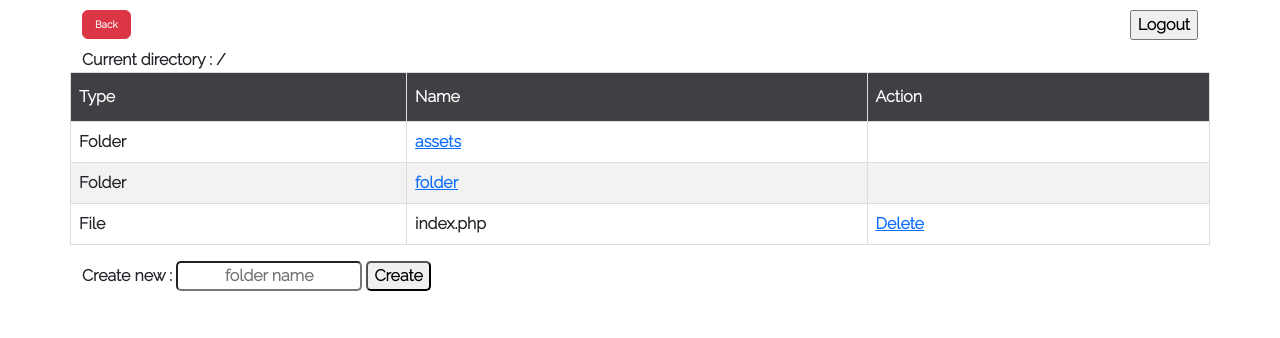
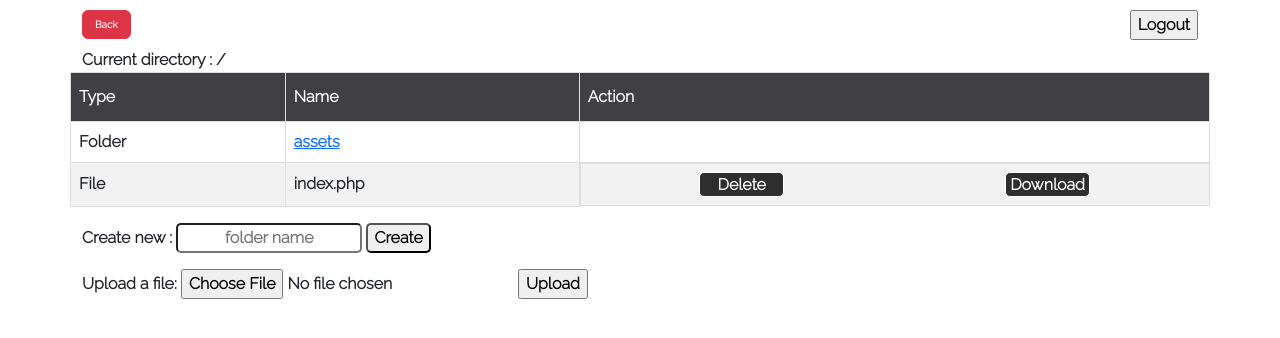
Before and after one commit to LukasC0D/php_file_browser, a PHP site: page / in a window 1280 px wide. Shown: the top 338 px of the page. Run offline with PHP 8.4, Linux system fonts and the light colour scheme; the visitor is signed in with stand-in values (Sample User, id 1).

Commit message:
Added upload/download options & allowed to delete a file

```diff
--- a/assets/css/style.css
+++ b/assets/css/style.css
@@ -48,3 +48,17 @@ table th {
 .fPx{
     margin-left: 1.3px;
 }
+.sLink{
+    text-decoration: none;
+    border: 1px solid white;
+    border-radius: 5px;
+    color: white;
+    background-color: rgb(46, 46, 46);
+    width: 85px;
+    height: 25px;
+    text-align: center;
+}
+.sLink:hover{
+    color: red;
+    background-color: rgb(138, 131, 131);
+}
--- a/index.php
+++ b/index.php
@@ -47,6 +47,21 @@
                     unlink($path . "/" . $_GET['file']);
                     ob_start();
                     header('Location:' . '?path=' . ltrim($path, './'));
+                } elseif ($_GET['action'] == 'download') {
+                    $downloadFile = str_replace("&nbsp;", " ", htmlentities($file, 0, 'utf-8'));
+                    ob_clean();
+                    ob_flush();
+                    header('Content-Description: File Transfer');
+                    header('Content-Type: application/pdf');
+                    header('Content-Disposition: attachment; filename=' . basename($downloadFile));
+                    header('Content-Transfer-Encoding: binary');
+                    header('Expires: 0');
+                    header('Cache-Control: must-revalidate, post-check=0, pre-check=0');
+                    header('Pragma: public');
+                    header('Content-Length: ' . filesize($downloadFile));
+                    ob_end_flush();
+                    readfile($downloadFile);
+                    exit;
                 }
             }
         }
@@ -57,6 +72,14 @@
                     continue;
                 $emptyStr .= '/' . $back[$i];
             }
+        if (isset($_POST['upload'])) {
+            $file_name = $_FILES['file']['name'];
+            $file_size = $_FILES['file']['size'];
+            $file_tmp = $_FILES['file']['tmp_name'];
+            $file_type = $_FILES['file']['type'];
+            $file_store = ($path . "/") . $file_name;
+            move_uploaded_file($file_tmp, $file_store);
+        }
     ?>
 <head>
     <meta charset="UTF-8">
@@ -69,7 +92,7 @@
 <body>
     <?php
         if (isset($_SESSION['logged_in']) == false) {
-            echo ('<div class="box">
+            echo('<div class="box">
                         <div class="d-flex justify-content-center">
                             <h3>Please Log In</h3>
                         </div>
@@ -115,7 +138,11 @@
                 echo ("<td>" . $item . "</td>");
             };
             if (is_file($path . '/' . $item)) {
-                echo ("<td><a href='./?path=" . ltrim($path, './') . '&file=' . $item . '&action=delete' . "'>Delete</a></td>");
+                echo ("<td class='d-flex justify-content-around'>
+                           <a class='sLink' href='./?path=" . ltrim($path, './') . '&file=' . $item . '&action=delete' . "'>Delete</a>
+                           <a class='sLink' href='./?path=" . ltrim($path, "./") . "&file=" . $item . "&action=download" . "'>" . "Download </a>
+                        </td>"
+                    );
             } else {
                 echo ("<td></td>");
             };
@@ -129,5 +156,12 @@
                 <input class="bRadius" id="createButton" type="submit" name="make" value="Create">
             </form>
         </div>
+        <div class="container pt-3">
+            <form class="upload-file" action="" method="POST" enctype="multipart/form-data">
+                <label>Upload a file:<br></label>
+                <input type="file" name="file" id="file">
+                <input id="UploadButton" type="submit" name="upload" value="Upload">
+            </form>
+        </div>
 </body>
 </html>
```
